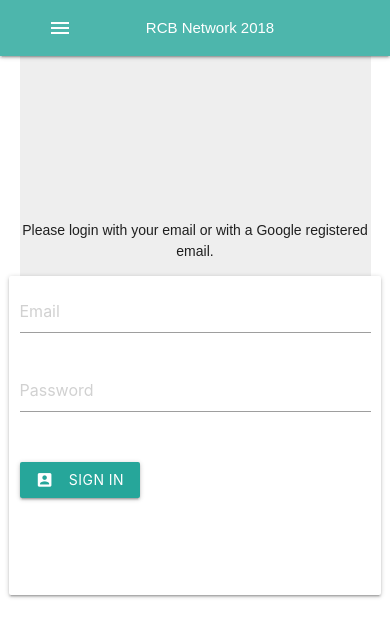
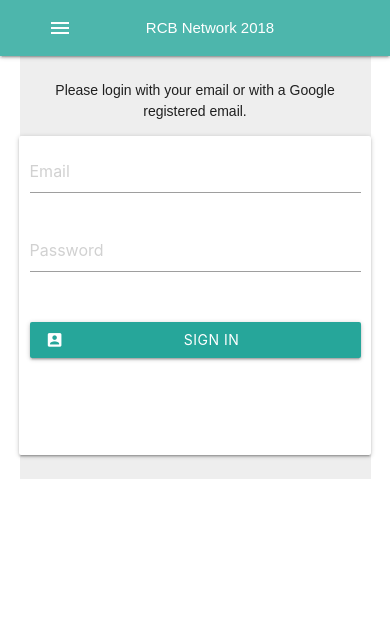
Before and after one commit to gbmahili/RCB-Network-Final, a React (Create React App) app in the folder client/: page /login in a window 390 px wide. Shown: the top 636 px of the page. Built offline with nearby package versions, Linux system fonts and the light colour scheme; a web font is replaced by a local one.

Commit message:
modified the signup button to 100% in smaller devices;  modified the login instructions container so it doesnot occupy too much space

```diff
--- a/client/public/assets/css/apps_css.css
+++ b/client/public/assets/css/apps_css.css
@@ -10,4 +10,15 @@
         /* font-weight: bold; */
 
     }
+
+    #signinBtn {
+        width: 100%;
+    }
+
+    .abcRioButton{
+        width: 100%;
+        background-color: red;
+    }
+
+
 }
--- a/client/src/Components/Login/Client.LoginWithGoogle.js
+++ b/client/src/Components/Login/Client.LoginWithGoogle.js
@@ -3,7 +3,7 @@ class LoginWithGoogle extends React.Component {
     render() {
         return (
             // The logic for this button is located in './../../../public/assets/js/App-Scripts'
-            <div className="g-signin2" data-onsuccess="onSignIn"></div>
+            <div id="googleBtn" className="g-signin2" data-onsuccess="onSignIn"></div>
         );
     }
 }
--- a/client/src/Components/Login/Client.UserLogin.js
+++ b/client/src/Components/Login/Client.UserLogin.js
@@ -100,7 +100,7 @@ class UserLogin extends React.Component {
                     signUpOrName="Create Account"
                     signUpOrEditProfileLink="/signup"
                 />
-                <div className="container grey lighten-3" style={{ paddingTop: 150 }}>
+                <div className="container grey lighten-3" style={{ padding: 10 }}>
 
 
                 <div className="col s12 m12 l12">
@@ -134,7 +134,7 @@ class UserLogin extends React.Component {
                         <div className="input-field col s12">
                             <div className="row">
                                 <div className="col s12 m6 input-field">
-                                        <button className="btn waves-effect waves-light" onClick={this.handleLogin} >
+                                        <button className="btn waves-effect waves-light" id= 'signinBtn' onClick={this.handleLogin} >
                                             <i className="material-icons left">account_box</i> Sign in
                                         </button>
                                 </div>
```
